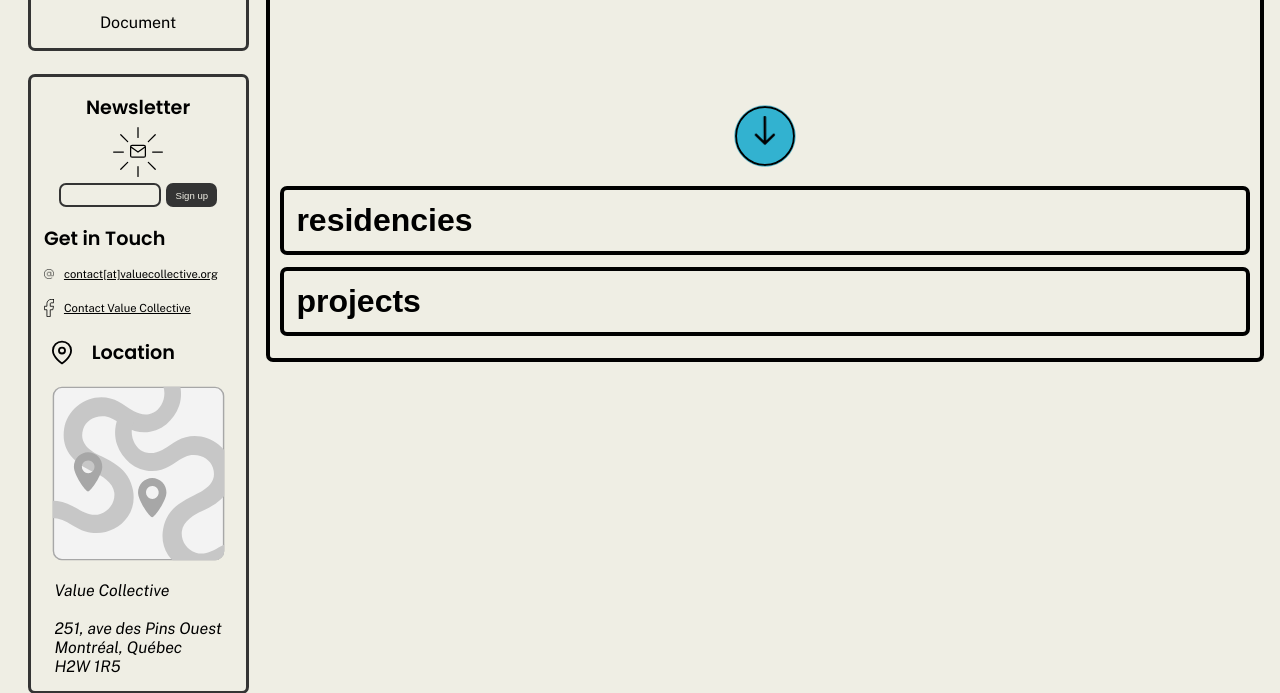
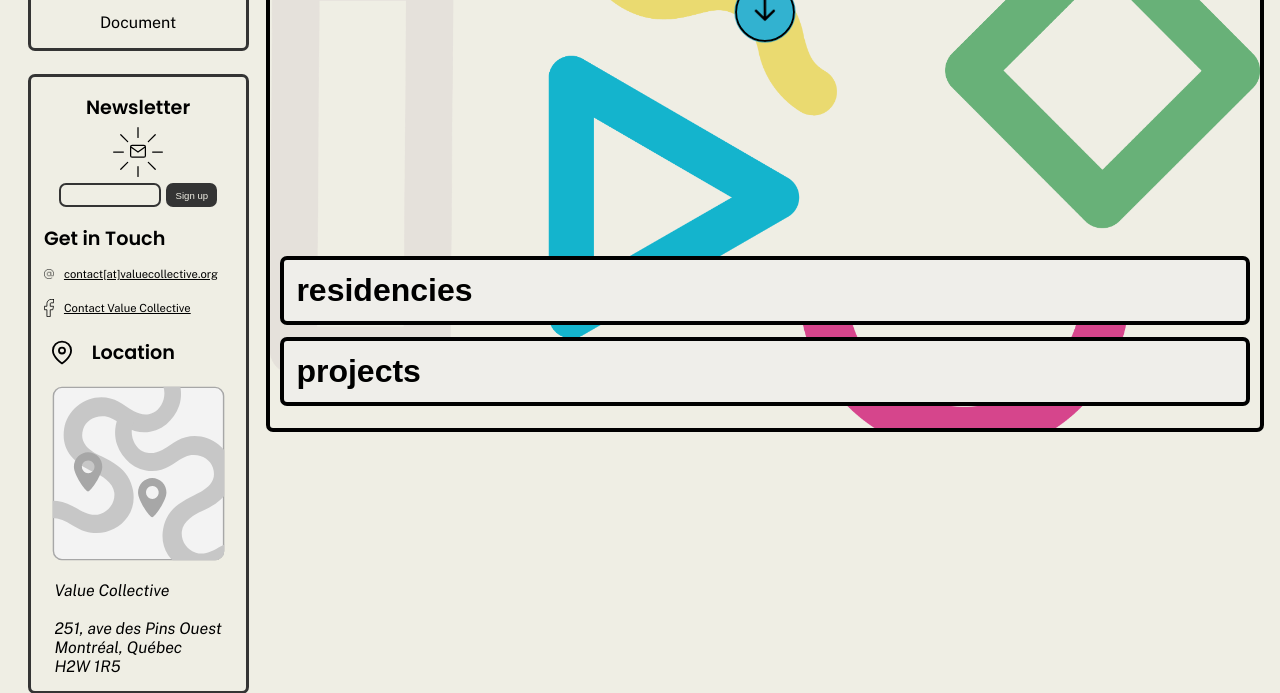
Before and after one commit to lksuenfa/value-collective-website, a PHP site: page / in a window 1280 px wide. Shown: the part 364-1057 px from the top of the page. Run offline with PHP 8.4, Linux system fonts and the light colour scheme.

Commit message:
working on index

```diff
--- a/website/css/front-page.css
+++ b/website/css/front-page.css
@@ -4,6 +4,7 @@
   margin: 6px auto;
   /*the auto for the left/right keeps the page centered*/
   padding: 10px;
+  min-height: 90vh;
   max-width: 38rem;
   min-width - 2(padding + border)
   justify-content: center;
@@ -21,6 +22,7 @@ h1 {
 .dropbtn2 {
   font-size: 24px;
   font-weight: bolder;
+
 }
 
 #frontpage p {
@@ -76,6 +78,10 @@ h1 {
   display: block;
 }
 
+.dropdown, .dropdown2 {
+  background: #EFEEEA;
+}
+
 .dropdown2:hover,
 .dropdown2:focus {
   background: #D98283;
@@ -100,10 +106,9 @@ OUT OF OR IN CONNECTION WITH THE SOFTWARE OR THE USE OR OTHER DEALINGS IN THE
 SOFTWARE.
 */
 .ico {
-  margin-top: 12%;
   margin-left: auto;
   margin-right: auto;
-  margin-bottom: auto;
+  margin-bottom: 20%;
   text-align: center;
   width: 50px;
   height: 50px;
@@ -327,6 +332,18 @@ SOFTWARE.
 /* Large devices (laptops/desktops, 992px and up) */
 @media only screen and (min-width: 992px) {
 
+.shapes {
+  background-image: url('../assets/images/backgroundshapes.png');
+  background-size: cover;
+  background-position: center;
+  background-repeat: no-repeat;
+
+
+
+}
+
+
+
 
   .outer-box-frame {
     border: 4px solid black;
@@ -345,18 +362,18 @@ SOFTWARE.
 
 
   .outer-box-frame img {
-    width: 45%;
+    width: 35%;
     float: left;
   }
 
   h1 {
     font-family: var(--titleFont);
     font-style: italic;
-    font-size: 32px;
-    margin-bottom: 18%;
-    margin-top: 15%;
-    margin-right: 2%;
-    text-align: left;
+    font-size: 45px;
+    margin-bottom: 5%;
+    margin-top: 5%;
+    padding: 2%;
+    text-align: center;
   }
 
   .dropbtn,
@@ -367,8 +384,9 @@ SOFTWARE.
 
   .dropdown2-content img, .dropdown-content img {
     padding: 4%;
+    width: 40%;
+
   }
-
 
 
   #frontpage p {
--- a/website/index.php
+++ b/website/index.php
@@ -5,13 +5,14 @@
 
 
   <section>
-    <div id="frontpage" class="outer-box-frame">
 
+    <div id="frontpage" class="outer-box-frame shapes">
+      <!-- <section > -->
 
-      <img src="assets/images/vc1_front.png" width="100%" alt="" />
+      <!-- <img src="assets/images/vc1_front.png" width="100%" alt="" /> -->
       <h1>Value Collective is an initiative to support work that is valuable but not profitable.</h1>
-
       <?php require "main/scrollArrow.php" ?>
+    <!-- </section class="shapes"> -->
 
       <div class="dropdown" id="myBtn">
         <button class="dropbtn">
```
Also changed, not shown: 1 other file.
